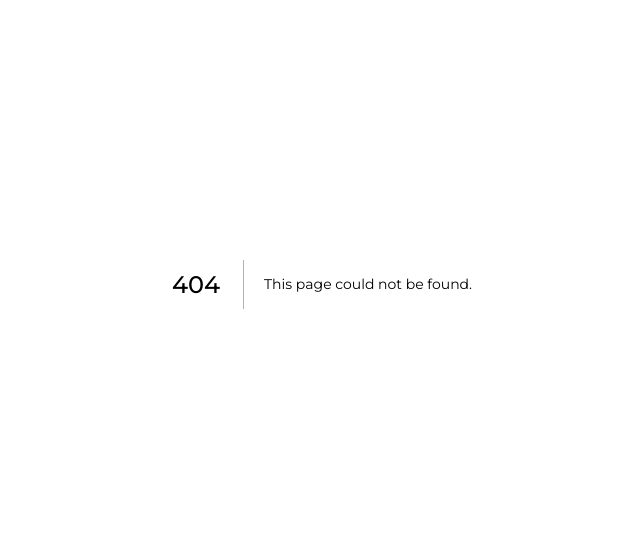
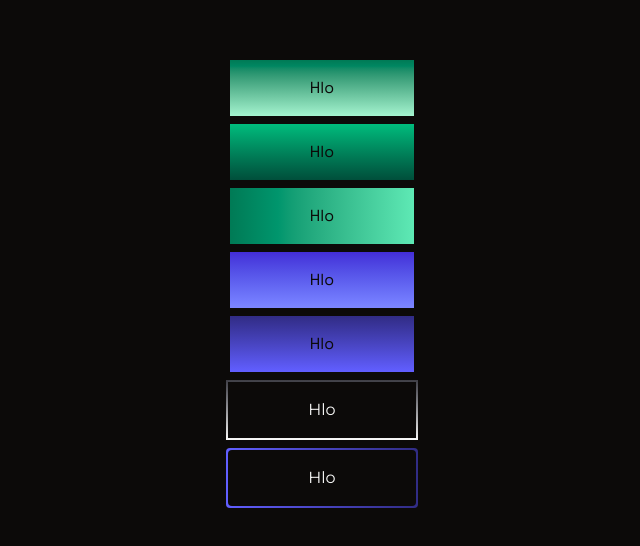
Before and after one commit to GhulamMuhammad-dev/proposalAnalyzerTools, a Next.js app: page /gradient in a window 1280 px wide. Before the commit this address had no page. Shown: the part 116-662 px from the top of the page, without its empty margins (318-958 px from the left). Built offline with nearby package versions, Linux system fonts and the light colour scheme.

Commit message:
add colors

```diff
--- a/app/globals.css
+++ b/app/globals.css
@@ -9,9 +9,43 @@
 /* Theme tokens */
 @theme inline {
   --color-mint-500: oklch(0.72 0.11 178);
-  --color-dark-color:#001219;
-  --color-light-color: #FFFCF2;
-  --color-primary-color: #7EF187;
+
+
+  /* primaryColor */
+  --color-primaryColor-50:oklch(97.9% 0.021 166.113);
+  --color-primaryColor-100:oklch(95% 0.052 163.051);
+  --color-primaryColor-200:oklch(90.5% 0.093 164.15);
+  --color-primaryColor-300:oklch(84.5% 0.143 164.978);
+  --color-primaryColor-400:oklch(76.5% 0.177 163.223);
+  --color-primaryColor-500:oklch(69.6% 0.17 162.48);
+  --color-primaryColor-600:oklch(59.6% 0.145 163.225);
+  --color-primaryColor-700:oklch(50.8% 0.118 165.612);
+  --color-primaryColor-800:oklch(43.2% 0.095 166.913);
+  --color-primaryColor-900:oklch(37.8% 0.077 168.94);
+  --color-primaryColor-950:oklch(26.2% 0.051 172.552);
+
+  /* secondaryColor */
+  --color-secondaryColor-50:oklch(96.2% 0.018 272.314);
+  --color-secondaryColor-100:oklch(93% 0.034 272.788);
+  --color-secondaryColor-200:oklch(87% 0.065 274.039);
+  --color-secondaryColor-300:oklch(78.5% 0.115 274.713);
+  --color-secondaryColor-400:oklch(67.3% 0.182 276.935);
+  --color-secondaryColor-500:oklch(58.5% 0.233 277.117);
+  --color-secondaryColor-600:oklch(51.1% 0.262 276.966);
+  --color-secondaryColor-700:oklch(45.7% 0.24 277.023);
+  --color-secondaryColor-800:oklch(39.8% 0.195 277.366);
+  --color-secondaryColor-900:oklch(35.9% 0.144 278.697);
+  --color-secondaryColor-950:oklch(25.7% 0.09 281.288);
+
+  /* nuturalColor */
+
+  --color-darkColor:oklch(14.7% 0.004 49.25);
+  --color-lightColor:oklch(98.5% 0.001 106.423);
+  --color-dimLightColor:oklch(70.5% 0.015 286.067);
+  --color-dimDarkColor:oklch(37% 0.013 285.805);
+
+
+
 }
 
 /* Font variables */
@@ -20,13 +54,14 @@
   --font-heading: 'Montserrat', sans-serif;
 
 
-  --main-text-color: var(--color-dark-color);
-  --background-color: var(--color-light-color);
+
+  --main-text-color: var(--color-darkColor);
+  --background-color: var(--color-lightColor);
 }
 
 .dark {
-  --main-text-color: var(--color-light-color);
-  --background-color: var(--color-dark-color);
+  --main-text-color: var(--color-lightColor);
+  --background-color: var(--color-darkColor);
 
 }
 
@@ -42,42 +77,101 @@
   }
 }
 
-/* ============================= */
-/* Reusable Utilities            */
-/* ============================= */
+
+
+
 @layer utilities {
-   .section-class{
-     @apply  bg-black w-full relative py-20 px-4 sm:py-28 sm:px-8 md:px-12 lg:px-16
-   }
-   .hero-heading{
-    @apply text-5xl font-bold  sm:text-6xl md:text-7xl
-   }
-   .hero-subheading{
-    @apply text-lg  md:text-xl
-   }
-   .hero-content{
-    @apply md:w-[60%] flex gap-4 flex-col items-start
-   }
-   .body-heading{
-      @apply font-bold text-3xl  sm:text-5xl
-   }
-   .body-subheading{
-       @apply  text-lg sm:text-xl
-   }
-   .section-header{
-    @apply flex flex-col gap-2 md:mb-12 sm:w-[64%] lg:w-[40%]
-   }
+  /* 🌍 Section wrapper */
+  .section-class {
+    @apply  w-full relative
+           py-24 px-4        /* mobile */
+           sm:py-24 sm:px-6  /* tablet */
+           md:py-24 md:px-12 /* medium desktops */
+           lg:py-28 lg:px-16 /* large desktops */
+           xl:py-32 xl:px-20; /* very large screens */
+  }
 
-   .section-container{
-    @apply  relative flex flex-col gap-20 sm:items-start md:w-[100%]  sm:gap-8
-   }
+  /* 🏆 Hero / Main Heading */
+  .hero-heading {
+    @apply text-3xl leading-tight font-bold
+           sm:text-4xl sm:leading-snug
+           md:text-5xl md:leading-snug
+           lg:text-7xl lg:leading-tight;
+
+  }
+
+  /* 📖 Hero Subheading */
+  .hero-subheading {
+    @apply text-base text-gray-600
+           sm:text-lg md:text-xl ;
+
+  }
+
+  /* 📦 Hero Content Wrapper */
+  .hero-content {
+    @apply flex flex-col items-start gap-4
+           md:gap-6 lg:gap-8
+           md:w-[80%] lg:w-[70%];
+  }
+
+  /* 🔠 Body Section Heading */
+  .body-heading {
+    @apply font-bold
+           text-2xl sm:text-3xl md:text-4xl lg:text-5xl;
+  }
+
+  /* ✍️ Body Section Subheading */
+  .body-subheading {
+    @apply text-base sm:text-lg md:text-xl text-gray-400;
+  }
+
+  /* 📌 Section Header Wrapper */
+  .section-header {
+    @apply flex flex-col gap-2
+           sm:gap-3 md:gap-4
+           md:mb-12 lg:mb-16
+           sm:w-[70%] lg:w-[50%];
+  }
+
+  /* 🧩 Section Content Container */
+  .section-container {
+    @apply relative flex flex-col
+           gap-12 sm:gap-16 md:gap-20
+           sm:items-start w-full;
+  }
+
+ .primary-gradient {
+  @apply
+    hover:bg-gradient-to-t hover:from-primaryColor-700 hover:via-primaryColor-300 hover:to-primaryColor-700
+    hover:text-darkColor text-lightColor font-semibold
+    rounded-lg
+    transition-all duration-500 ease-in-out
+    bg-gradient-to-t from-primaryColor-300 via-primaryColor-700 to-primaryColor-300
+     hover:scale-[1.02] ;
+}
+
+
 
 
 
 }
 
-@layer components{
-  .basic-card-class{
-    @apply bg-black p-4 h-[250px]  border border-orange-400
-   }
+@layer components {
+  /* 🃏 Card */
+  .basic-card-class {
+    @apply bg-black border border-emerald-400
+           p-4 sm:p-6 md:p-8
+           h-[220px] sm:h-[280px] md:h-[320px] lg:h-[400px]
+           rounded-xl shadow-md;
+  }
+
+  /* 🔵 Primary Button */
+  .primary-button {
+    @apply px-6 py-3 sm:px-8 sm:py-4
+          text-black hover:text-white font-semibold
+           rounded-lg
+           focus:outline-none focus:ring-2 focus:ring-primaryColor-400 focus:ring-offset-2
+           transition-all duration-300 ease-in-out
+           w-full sm:w-auto cursor-pointer;
+  }
 }
--- /dev/null
+++ b/app/gradient/page.jsx
@@ -0,0 +1,26 @@
+import React from 'react'
+
+const page = () => {
+  return (
+    <div className='w-full h-screen flex items-center justify-center flex-col gap-2'>
+
+      <div className='  py-4 px-20  bg-linear-to-t from-primaryColor-200 to-primaryColor-700 text-darkColor                       '>Hlo</div>
+      <div className='  py-4 px-20  bg-linear-to-b from-primaryColor-500 to-primaryColor-900 text-darkColor                       '>Hlo</div>
+      <div className='  py-4 px-20  bg-linear-to-l from-primaryColor-300 to-primaryColor-700 text-darkColor                       '>Hlo</div>
+
+      <div className='  py-4 px-20  bg-linear-to-t from-secondaryColor-400 to-secondaryColor-700 text-darkColor                       '>Hlo</div>
+
+      <div className='  py-4 px-20  bg-linear-to-t from-secondaryColor-500 to-secondaryColor-900 text-darkColor                       '>Hlo</div>
+
+      <div className='  p-[2px]  bg-linear-to-t from-lightColor  to-dimDarkColor text-darkColor                       '><h1 className='bg-darkColor text-lightColor py-4 px-20 '>Hlo</h1></div>
+
+
+      <div className='  p-[2px]  bg-linear-to-r from-secondaryColor-500 to-secondaryColor-900  text-darkColor rounded                       '><h1 className='bg-darkColor text-lightColor py-4 px-20 hover:bg-linear-to-r hover:from-secondaryColor-500 hover:to-secondaryColor-900 cursor-pointer rounded transition duration-300 ease-in '>Hlo</h1></div>
+
+
+
+    </div>
+  )
+}
+
+export default page
--- a/app/page.jsx
+++ b/app/page.jsx
@@ -12,6 +12,8 @@ import Testimonials from "@/components/Testimonials";
 import WithoutVsWith from "../components/WithoutVsWith";
 import PricingCTA from "@/components/PricingCTA";
 import FAQs from "@/components/FAQ";
+import FinalCTA from "@/components/FinalCTA";
+
 
 
 export default function Home() {
@@ -25,6 +27,9 @@ export default function Home() {
      <WithoutVsWith />
      <PricingCTA />
      <FAQs />
+     <FinalCTA />
+
+
 
      {/* <Grid /> */}
      {/* <CustomGrid /> */}
--- a/components/BeforeAfter.jsx
+++ b/components/BeforeAfter.jsx
@@ -23,7 +23,8 @@ function BeforeAfter() {
         </div>
       </div>
 
-      <p className="text-lg bg-amber-950 p-4 font-semibold">See the difference? That’s the power of AI-backed optimization.</p>
+      <p className="text-lg bg-linear-to-l from-primaryColor-400 to-indigo-700 p-4 font-semibold">See the difference? That’s the power of AI-backed optimization.</p>
+
 
       </div>
     </section>
--- a/components/FAQ.jsx
+++ b/components/FAQ.jsx
@@ -7,7 +7,7 @@ function FAQs() {
     {
       question: "Does it rewrite my proposal completely?",
       answer:
-        "No. You keep full control. The AI gives suggestions and an optimized version—you decide what to use.",
+        "No. You keep full control. The AI gives suggestions and an optimized version you decide what to use.",
     },
     {
       question: "Will it sound robotic?",
@@ -36,19 +36,19 @@ function FAQs() {
 
         <ul className={`grid gap-2 relative grid-rows-[${faqs.length}] w-full`}>
           {faqs.map((faq, index) => (
-            <li key={index} className="basic-card-class md:h-[100px]">
+            <li key={index} className="basic-card-class h-fit">
               <button
                 onClick={() => toggleFAQ(index)}
                 className="flex justify-between items-center w-full"
               >
-                <span>{faq.question}</span>
+                <span className="">{faq.question}</span>
                 {openIndex === index ? (
                   <FiChevronUp className="icon-class" />
                 ) : (
                   <FiChevronDown className="icon-class" />
                 )}
               </button>
-              {openIndex === index && <p>{faq.answer}</p>}
+              {openIndex === index && <p className="text-lg bg-amber-400 p-4 text-black mt-5">{faq.answer}</p>}
             </li>
           ))}
         </ul>
--- /dev/null
+++ b/components/FinalCTA.jsx
@@ -0,0 +1,20 @@
+import React from "react";
+
+function FinalCTA() {
+  return (
+    <section className="section-class">
+     <div className="section-container">
+      <header className="section-header">
+        <h2 className="body-heading">Stop Waiting</h2>
+      </header>
+      <div className="flex flex-col border-primaryColor-400 border w-full items-center p-20 gap-4">
+      <p className="text-xl text-center"><strong>Stop sending weak proposals. Start winning more clients.</strong></p>
+      <button className="primary-button primary-gradient">Analyze Now</button>
+      </div>
+
+     </div>
+    </section>
+  );
+}
+
+export default FinalCTA;
--- a/components/Freelancer.jsx
+++ b/components/Freelancer.jsx
@@ -32,7 +32,7 @@ function Freelancer() {
         <h2 className="body-heading">Why Freelancers Love It</h2>
       </header>
 
-      <ul className="grid gap-2   relative sm:grid-cols-2 md:grid-cols-4 ">
+      <ul className="grid gap-2   relative sm:grid-cols-2 lg:grid-cols-4 ">
         {benefits.map((benefit, index) => (
           <li key={index} className="basic-card-class md:h-[400px]">
               <div>{benefit.icon}</div>
--- a/components/HeroSection.jsx
+++ b/components/HeroSection.jsx
@@ -8,8 +8,8 @@ const HeroSection = () => {
     <div className=" section-container">
       <div className="hero-content">
        <h1 className=" hero-heading ">Win More Upwork Clients With Smarter Proposals</h1>
-       <h4 className="hero-subheading">Stop guessing what clients want. Our AI Proposal Analyzer reviews your proposal like a top-tier client would then gives you a score, actionable feedback, and an optimized version ready to send.</h4>
-       <button className="bg-orange-600 p-4 rounded-lg">Analyze Now</button>
+       <p className="hero-subheading">Stop guessing what clients want. Our AI Proposal Analyzer reviews your proposal like a top-tier client would then gives you a score, actionable feedback, and an optimized version ready to send.</p>
+       <button className="primary-button primary-gradient">Analyze Now</button>
        </div>
     </div>
    </section>
--- a/components/HowItWork.jsx
+++ b/components/HowItWork.jsx
@@ -6,14 +6,14 @@ export default function HowItWorks() {
       id: 1,
       title: "Paste Your Proposal",
       text: "Drop in any draft proposal you’re about to send.",
-      class: "md:col-span-2 md:rounded-br-4xl ",
+      class: "md:col-span-2 md:rounded-br-4xl  text-lightColor ",
 
     },
     {
       id: 2,
       title: "Get Instant Analysis",
       text: "Our AI scans your proposal and gives it a clear score based on persuasiveness, clarity, and client appeal.",
-      class: "md:rounded-tl-4xl ",
+      class: "md:rounded-tl-4xl  ",
     },
     {
       id: 3,
@@ -25,7 +25,7 @@ export default function HowItWorks() {
       id: 4,
       title: "Get the Optimized Version",
       text: "With one click, generate a polished, high-converting proposal you can confidently submit.",
-      class: "md:col-span-2 md:rounded-bl-4xl  ",
+      class: "md:col-span-2 md:rounded-bl-4xl bg-emerald-400 ",
     },
   ];
 
@@ -41,7 +41,7 @@ export default function HowItWorks() {
         </div>
 
         {/* Steps Grid */}
-        <div className="grid gap-2 relative sm:grid-cols-3 ">
+        <div className="grid gap-2 relative md:grid-cols-3 ">
           {steps.map((step) => (
             <div key={step.id} className={`basic-card-class lg:h-[400px] ${step.class} `}>
               <h3 className="text-2xl font-semibold sm:text-3xl">
--- a/components/PricingCTA.jsx
+++ b/components/PricingCTA.jsx
@@ -7,10 +7,10 @@ function PricingCTA() {
       <header className="section-header">
         <h2 className="body-heading">Pricing / Free Trial CTA</h2>
       </header>
-      <div className="flex flex-col border-orange-600 border rounded w-full items-center py-16 gap-2">
+      <div className="flex flex-col border-primaryColor-400 border rounded w-full items-center py-16 gap-2">
       <p className="text-xl font-semibold">Try it FREE today.</p>
       <p className="text-lg text-center">Analyze your first proposal in seconds no credit card required.</p>
-      <button className="bg-orange-500 p-4 rounded text-lg cursor-pointer">Start Free Analysis</button>
+      <button className="primary-button primary-gradient">Start Free Analysis</button>
       </div>
       </div>
     </section>
--- /dev/null
+++ b/gradient-generator.js
@@ -0,0 +1,35 @@
+// gradient-generator.js
+const fs = require("fs");
+
+// scales you defined
+const scales = ["50","100","200","300","400","500","600","700","800","900","950"];
+
+// build gradients
+let css = `@layer utilities {\n`;
+
+// Primary ↔ Secondary (full 11x11 matrix = 121 classes)
+for (let p of scales) {
+  for (let s of scales) {
+    css += `  .bg-gradient-primary-${p}-secondary-${s} { background: linear-gradient(to right, var(--color-primaryColor-${p}), var(--color-secondaryColor-${s})); }\n`;
+  }
+}
+
+// Primary ↔ Neutral
+["lightColor","darkColor","dimLightColor","dimDarkColor"].forEach(n => {
+  css += `  .bg-gradient-primary-${n} { background: linear-gradient(to right, var(--color-primaryColor-500), var(--color-${n})); }\n`;
+});
+
+// Secondary ↔ Neutral
+["lightColor","darkColor","dimLightColor","dimDarkColor"].forEach(n => {
+  css += `  .bg-gradient-secondary-${n} { background: linear-gradient(to right, var(--color-secondaryColor-500), var(--color-${n})); }\n`;
+});
+
+// Mint with everything
+["primaryColor-500","secondaryColor-500","lightColor","darkColor","dimLightColor","dimDarkColor"].forEach(n => {
+  css += `  .bg-gradient-mint-${n.replace("Color-500","").replace("Color","").replace("-","")} { background: linear-gradient(to right, var(--color-mint-500), var(--color-${n})); }\n`;
+});
+
+css += `}\n`;
+
+fs.writeFileSync("gradients.css", css);
+console.log("✅ gradients.css generated with all gradient classes!");
```
